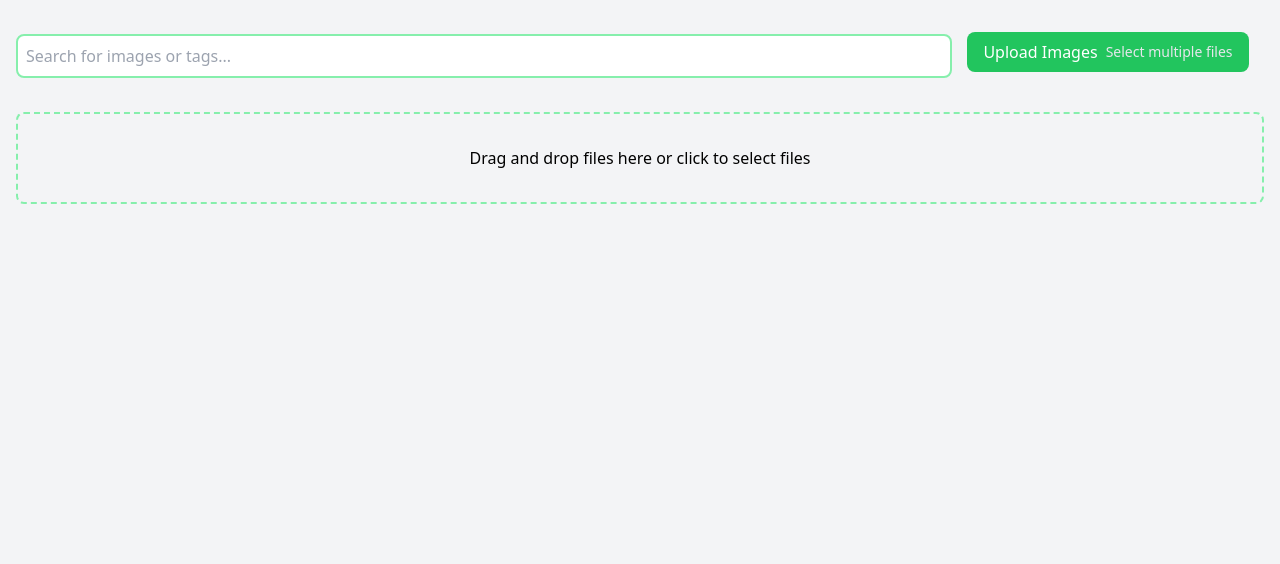
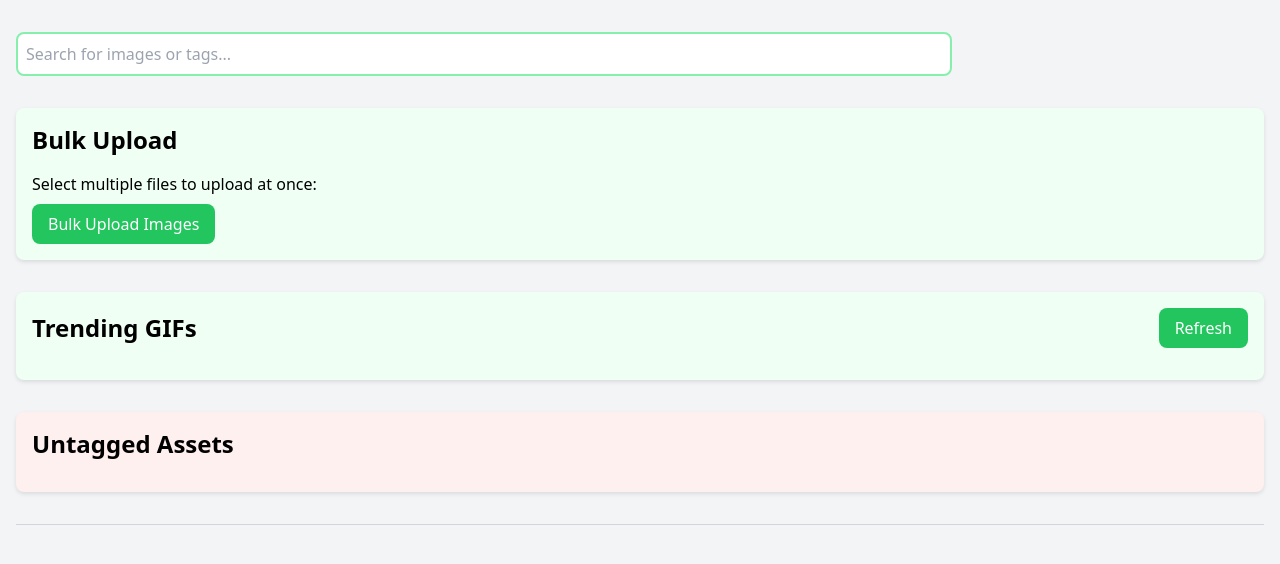
Before and after one commit to justuseapen/peppy, a Flask app: page / in a window 1280 px wide. Shown: the part 68-632 px from the top of the page. Run offline with Flask 3, Linux system fonts and the light colour scheme; some libraries are stand-ins or nearby versions.

Commit message:
Agent query: Please check if the bulk upload section is now visible on the main page. Can you see a 'Bulk Upload Images' button? When you select multiple files, does it show the number of files selected?

```diff
--- a/static/css/styles.css
+++ b/static/css/styles.css
@@ -89,3 +89,12 @@
 #toggle-view {
     margin-bottom: 1rem;
 }
+
+/* New styles for bulk upload section */
+#bulk-upload-section {
+    background-color: #f0fff4;
+    padding: 1rem;
+    border-radius: 0.5rem;
+    box-shadow: 0 2px 4px rgba(0, 0, 0, 0.1);
+    margin-bottom: 2rem;
+}
--- a/static/js/app.js
+++ b/static/js/app.js
@@ -192,13 +192,9 @@
     };
 
     const handleFileSelection = (files) => {
-        selectedFilesList.innerHTML = '';
+        const fileCount = files.length;
+        selectedFilesList.innerHTML = `<li>${fileCount} file(s) selected</li>`;
         selectedFiles.classList.remove('hidden');
-        Array.from(files).forEach(file => {
-            const li = document.createElement('li');
-            li.textContent = file.name;
-            selectedFilesList.appendChild(li);
-        });
     };
 
     const uploadImages = (files) => {
--- a/templates/index.html
+++ b/templates/index.html
@@ -14,27 +14,76 @@
     <main class="container mx-auto px-4 py-8">
         <div class="mb-8 flex flex-col md:flex-row justify-between items-center">
             <input type="text" id="search-input" placeholder="Search for images or tags..." class="w-full md:w-3/4 p-2 rounded-lg border-2 border-green-300 focus:outline-none focus:border-green-500 mb-4 md:mb-0">
-            <div class="w-full md:w-1/4 flex flex-col items-center">
-                <label for="file-upload" class="bg-green-500 text-white px-4 py-2 rounded-lg hover:bg-green-600 transition-colors cursor-pointer mb-2 flex items-center">
-                    <span>Upload Images</span>
-                    <span class="ml-2 text-sm text-gray-200">Select multiple files</span>
-                    <input type="file" id="file-upload" accept="image/*" multiple class="hidden">
-                </label>
-            </div>
         </div>
-        <div id="drag-drop-area" class="border-2 border-dashed border-green-300 rounded-lg p-8 mb-4 text-center">
-            <p>Drag and drop files here or click to select files</p>
+
+        <div id="bulk-upload-section" class="mb-8">
+            <h2 class="text-2xl font-bold mb-4">Bulk Upload</h2>
+            <p class="mb-2">Select multiple files to upload at once:</p>
+            <label for="file-upload" class="bg-green-500 text-white px-4 py-2 rounded-lg hover:bg-green-600 transition-colors cursor-pointer inline-block">
+                Bulk Upload Images
+            </label>
+            <input type="file" id="file-upload" accept="image/*" multiple class="hidden">
         </div>
+
         <div id="selected-files" class="mb-4 hidden">
             <h3 class="font-bold mb-2">Selected Files:</h3>
             <ul id="selected-files-list" class="list-disc list-inside"></ul>
         </div>
+
         <div id="upload-status" class="text-center mb-4 hidden"></div>
         <div id="upload-progress" class="w-full bg-gray-200 rounded-full h-2.5 mb-4 hidden">
             <div id="upload-progress-bar" class="bg-green-600 h-2.5 rounded-full" style="width: 0%"></div>
         </div>
-        <!-- Rest of the HTML remains the same -->
+
+        <div id="trending-section" class="mb-8">
+            <div class="flex justify-between items-center mb-4">
+                <h2 class="text-2xl font-bold">Trending GIFs</h2>
+                <button id="refresh-trending" class="bg-green-500 text-white px-4 py-2 rounded-lg hover:bg-green-600 transition-colors">Refresh</button>
+            </div>
+            <div id="trending-results" class="grid grid-cols-1 md:grid-cols-2 lg:grid-cols-3 xl:grid-cols-4 gap-4"></div>
+        </div>
+
+        <div id="categories-section" class="mb-8 hidden">
+            <h2 class="text-2xl font-bold mb-4">Categories</h2>
+            <div id="category-buttons" class="flex flex-wrap gap-2 mb-4">
+                {% for category in categories %}
+                <button class="category-button bg-blue-500 text-white px-4 py-2 rounded-lg hover:bg-blue-600 transition-colors">{{ category }}</button>
+                {% endfor %}
+            </div>
+            <div id="category-results" class="grid grid-cols-1 md:grid-cols-2 lg:grid-cols-3 xl:grid-cols-4 gap-4"></div>
+        </div>
+
+        <div id="untagged-section" class="mb-8">
+            <h2 class="text-2xl font-bold mb-4">Untagged Assets</h2>
+            <div id="untagged-results" class="grid grid-cols-1 md:grid-cols-2 lg:grid-cols-3 xl:grid-cols-4 gap-4"></div>
+        </div>
+
+        <hr class="my-8 border-gray-300">
+
+        <div id="search-results-section" class="mb-8 hidden">
+            <h2 class="text-2xl font-bold mb-4">Search Results</h2>
+            <div id="results" class="grid grid-cols-1 md:grid-cols-2 lg:grid-cols-3 xl:grid-cols-4 gap-4"></div>
+        </div>
+
+        <div id="loading" class="text-center mt-4 hidden">
+            <div class="inline-block animate-spin rounded-full h-8 w-8 border-t-2 border-b-2 border-green-500"></div>
+        </div>
+
+        <div id="error-message" class="text-red-500 text-center mt-4 hidden"></div>
     </main>
-    <!-- Modal and script tags remain the same -->
+
+    <div id="modal" class="fixed inset-0 bg-black bg-opacity-50 flex items-center justify-center hidden">
+        <div class="bg-white p-4 rounded-lg max-w-3xl max-h-full overflow-auto">
+            <img id="modal-image" src="" alt="Full-size Image" class="max-w-full max-h-[60vh]">
+            <div id="modal-tags" class="mt-4"></div>
+            <div class="mt-4">
+                <input type="text" id="add-tag-input" placeholder="Add new tags (comma-separated)" class="w-full p-2 rounded-lg border-2 border-green-300 focus:outline-none focus:border-green-500">
+                <button id="add-tag-button" class="mt-2 bg-blue-500 text-white px-4 py-2 rounded-lg hover:bg-blue-600 transition-colors">Add Tags</button>
+            </div>
+            <button id="close-modal" class="mt-4 bg-green-500 text-white px-4 py-2 rounded-lg hover:bg-green-600 transition-colors">Close</button>
+        </div>
+    </div>
+
+    <script src="{{ url_for('static', filename='js/app.js') }}"></script>
 </body>
 </html>
```
